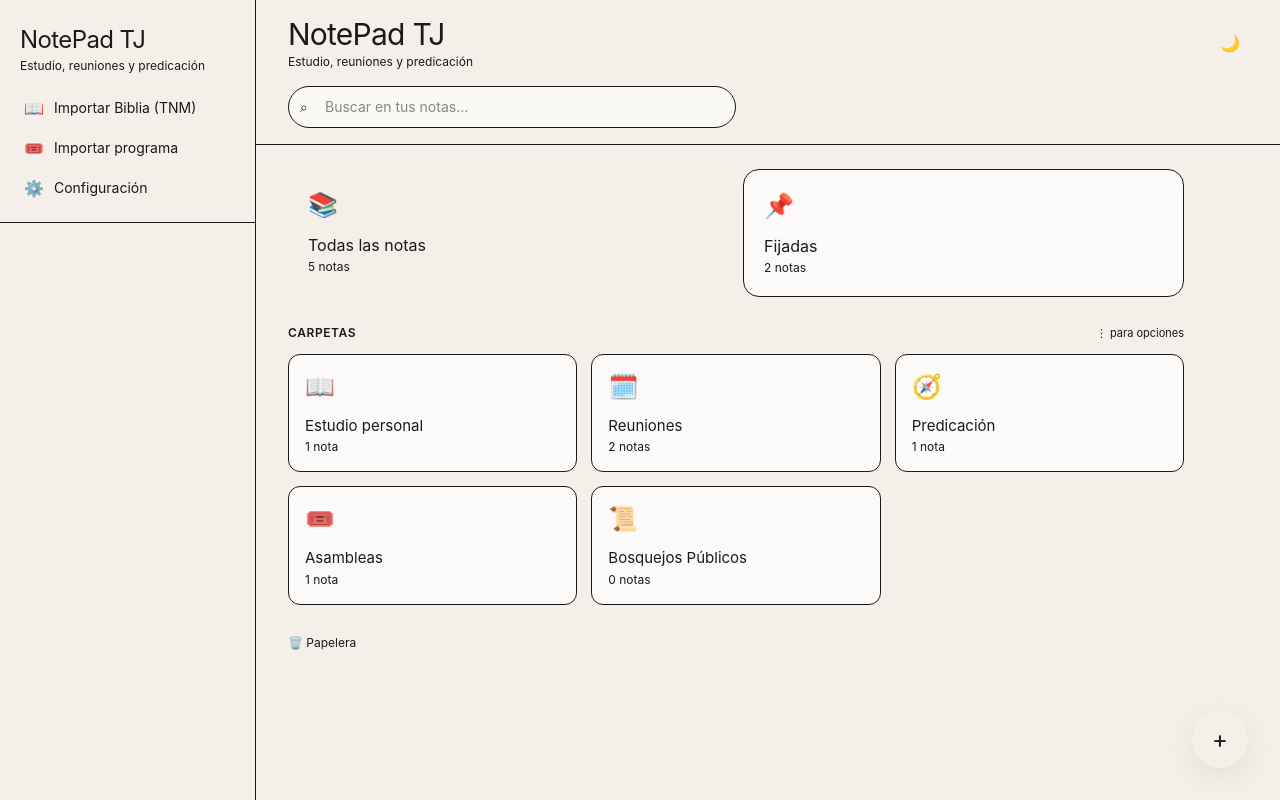
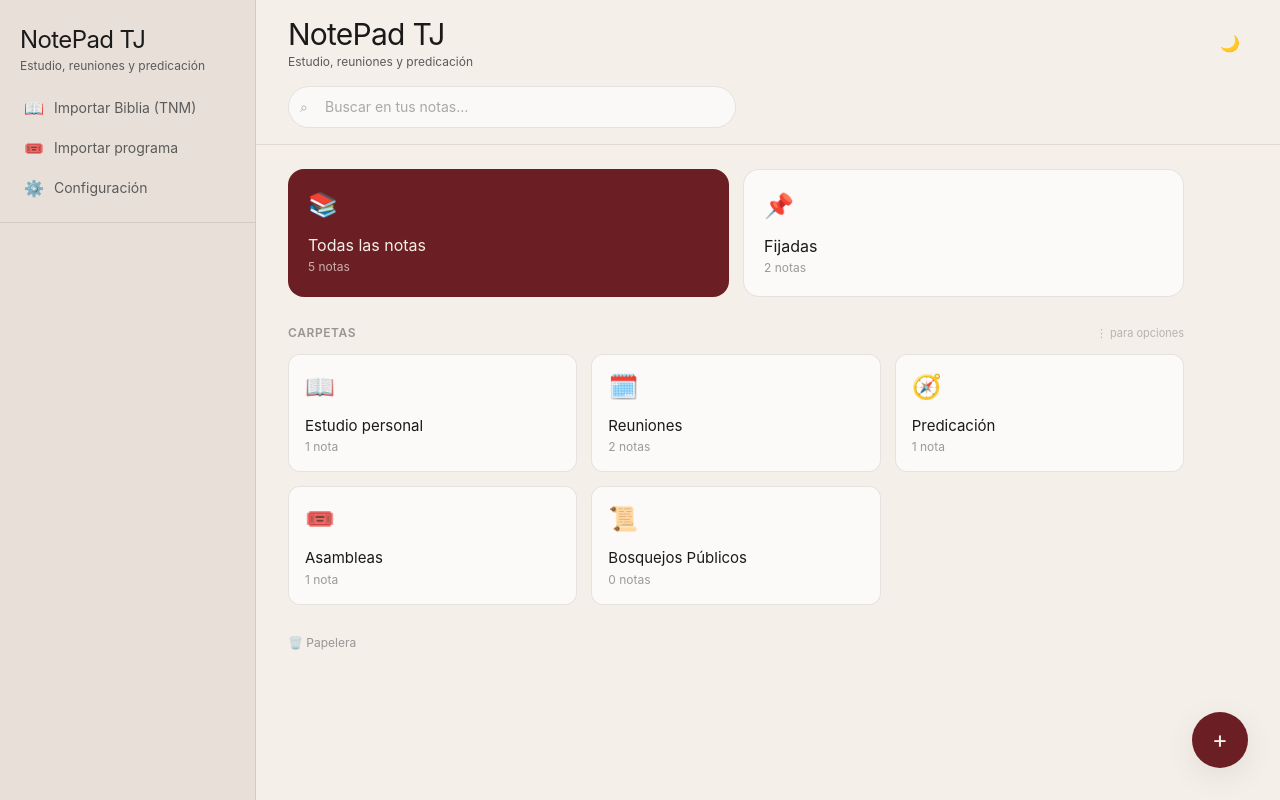
Before and after one commit to yeancq/NotePad-Tj, a React (Vite) app: page / in a window 1280 px wide. Built offline with nearby package versions, Linux system fonts and the light colour scheme.

Commit message:
Update index.css

```diff
--- a/src/index.css
+++ b/src/index.css
@@ -1,4 +1,59 @@
 @import "tailwindcss";
+
+/* ============================================================
+   🎨 EXTENDER COLORES DE TAILWIND CON @theme
+   ============================================================ */
+
+@theme {
+  /* 🔸 Tema cálido (actual) */
+  --color-parchment: #f5efe9;
+  --color-parchment-dim: #e8e0d8;
+  --color-ink: #1a1a1a;
+  --color-ink-soft: #5a5a5a;
+  --color-ink-muted: #8a8a8a;
+  --color-leather: #d4a373;
+  --color-leather-deep: #b8935a;
+  --color-leather-soft: #e8d5b8;
+
+  /* 🔹 Tema Azul Marino */
+  --color-marine-bg: #f8fafc;
+  --color-marine-bg-dim: #eef2f6;
+  --color-marine-surface: #ffffff;
+  --color-marine-surface-2: #f1f5f9;
+  --color-marine-text: #0f172a;
+  --color-marine-text-soft: #334155;
+  --color-marine-text-muted: #64748b;
+  --color-marine-primary: #1e293b;
+  --color-marine-primary-deep: #0f172a;
+  --color-marine-primary-soft: #334155;
+  --color-marine-accent: #c5a059;
+  --color-marine-accent-soft: #f0e8d6;
+
+  /* 🔸 Tema oscuro */
+  --color-night: #1a1a1a;
+  --color-night-dim: #121212;
+  --color-night-surface: #2a2a2a;
+  --color-night-surface-2: #333333;
+  --color-night-text: #e8e8e8;
+  --color-night-text-soft: #aaaaaa;
+  --color-night-text-muted: #777777;
+  --color-night-gilt: #d4a373;
+  --color-night-gilt-soft: #5a4a3a;
+
+  /* 🔹 Tema oscuro marino */
+  --color-marine-dark-bg: #0f172a;
+  --color-marine-dark-bg-dim: #0a0f1e;
+  --color-marine-dark-surface: #1e293b;
+  --color-marine-dark-surface-2: #2a3a4a;
+  --color-marine-dark-text: #f1f5f9;
+  --color-marine-dark-text-soft: #cbd5e1;
+  --color-marine-dark-text-muted: #94a3b8;
+  --color-marine-dark-primary: #c5a059;
+  --color-marine-dark-primary-deep: #d4a373;
+  --color-marine-dark-primary-soft: #4a4030;
+  --color-marine-dark-accent: #c5a059;
+  --color-marine-dark-accent-soft: #3a3528;
+}
 
 /* ============================================================
    🌐 VARIABLES CSS GLOBALES (Temas)
@@ -7,24 +62,24 @@
 /* 🔸 TEMA POR DEFECTO (Cálido / Actual) */
 :root {
   /* Fondos */
-  --color-bg: #f5efe9;
-  --color-bg-dim: #e8e0d8;
+  --color-bg: var(--color-parchment);
+  --color-bg-dim: var(--color-parchment-dim);
   --color-surface: #ffffff;
   --color-surface-2: #faf7f3;
 
   /* Textos */
-  --color-text: #1a1a1a;
-  --color-text-soft: #5a5a5a;
-  --color-text-muted: #8a8a8a;
+  --color-text: var(--color-ink);
+  --color-text-soft: var(--color-ink-soft);
+  --color-text-muted: var(--color-ink-muted);
 
   /* Acentos y primarios */
-  --color-primary: #d4a373;
-  --color-primary-deep: #b8935a;
-  --color-primary-soft: #e8d5b8;
-  --color-primary-text: #d4a373;
+  --color-primary: var(--color-leather);
+  --color-primary-deep: var(--color-leather-deep);
+  --color-primary-soft: var(--color-leather-soft);
+  --color-primary-text: var(--color-leather);
 
   /* Secundarios */
-  --color-accent: #d4a373;
+  --color-accent: var(--color-leather);
   --color-accent-soft: #f0e4d6;
 
   /* Sombras y bordes */
@@ -38,78 +93,75 @@
 
 /* 🔹 TEMA "AZUL MARINO & DORADO" (claro) */
 [data-theme="marine"] {
-  --color-bg: #f8fafc;
-  --color-bg-dim: #eef2f6;
-  --color-surface: #ffffff;
-  --color-surface-2: #f1f5f9;
+  --color-bg: var(--color-marine-bg);
+  --color-bg-dim: var(--color-marine-bg-dim);
+  --color-surface: var(--color-marine-surface);
+  --color-surface-2: var(--color-marine-surface-2);
 
-  --color-text: #0f172a;
-  --color-text-soft: #334155;
-  --color-text-muted: #64748b;
+  --color-text: var(--color-marine-text);
+  --color-text-soft: var(--color-marine-text-soft);
+  --color-text-muted: var(--color-marine-text-muted);
 
-  --color-primary: #1e293b;
-  --color-primary-deep: #0f172a;
-  --color-primary-soft: #334155;
-  --color-primary-text: #1e293b;
+  --color-primary: var(--color-marine-primary);
+  --color-primary-deep: var(--color-marine-primary-deep);
+  --color-primary-soft: var(--color-marine-primary-soft);
+  --color-primary-text: var(--color-marine-primary);
 
-  --color-accent: #c5a059;
-  --color-accent-soft: #f0e8d6;
+  --color-accent: var(--color-marine-accent);
+  --color-accent-soft: var(--color-marine-accent-soft);
 
   --color-shadow: rgba(0, 0, 0, 0.04);
   --color-border: rgba(0, 0, 0, 0.06);
-
   --shadow-card: 0 2px 8px rgba(0, 0, 0, 0.04);
   --shadow-lg: 0 8px 32px rgba(0, 0, 0, 0.06);
 }
 
 /* 🔸 TEMA OSCURO (Cálido) */
 [data-theme="dark"] {
-  --color-bg: #1a1a1a;
-  --color-bg-dim: #121212;
-  --color-surface: #2a2a2a;
-  --color-surface-2: #333333;
+  --color-bg: var(--color-night);
+  --color-bg-dim: var(--color-night-dim);
+  --color-surface: var(--color-night-surface);
+  --color-surface-2: var(--color-night-surface-2);
 
-  --color-text: #e8e8e8;
-  --color-text-soft: #aaaaaa;
-  --color-text-muted: #777777;
+  --color-text: var(--color-night-text);
+  --color-text-soft: var(--color-night-text-soft);
+  --color-text-muted: var(--color-night-text-muted);
 
-  --color-primary: #d4a373;
-  --color-primary-deep: #b8935a;
-  --color-primary-soft: #5a4a3a;
-  --color-primary-text: #d4a373;
+  --color-primary: var(--color-night-gilt);
+  --color-primary-deep: var(--color-leather-deep);
+  --color-primary-soft: var(--color-night-gilt-soft);
+  --color-primary-text: var(--color-night-gilt);
 
-  --color-accent: #d4a373;
+  --color-accent: var(--color-night-gilt);
   --color-accent-soft: #3a332a;
 
   --color-shadow: rgba(0, 0, 0, 0.3);
   --color-border: rgba(255, 255, 255, 0.06);
-
   --shadow-card: 0 2px 8px rgba(0, 0, 0, 0.2);
   --shadow-lg: 0 8px 32px rgba(0, 0, 0, 0.3);
 }
 
 /* 🔹 TEMA OSCURO (Azul Marino) */
 [data-theme="marine-dark"] {
-  --color-bg: #0f172a;
-  --color-bg-dim: #0a0f1e;
-  --color-surface: #1e293b;
-  --color-surface-2: #2a3a4a;
+  --color-bg: var(--color-marine-dark-bg);
+  --color-bg-dim: var(--color-marine-dark-bg-dim);
+  --color-surface: var(--color-marine-dark-surface);
+  --color-surface-2: var(--color-marine-dark-surface-2);
 
-  --color-text: #f1f5f9;
-  --color-text-soft: #cbd5e1;
-  --color-text-muted: #94a3b8;
+  --color-text: var(--color-marine-dark-text);
+  --color-text-soft: var(--color-marine-dark-text-soft);
+  --color-text-muted: var(--color-marine-dark-text-muted);
 
-  --color-primary: #c5a059;
-  --color-primary-deep: #d4a373;
-  --color-primary-soft: #4a4030;
-  --color-primary-text: #c5a059;
+  --color-primary: var(--color-marine-dark-primary);
+  --color-primary-deep: var(--color-marine-dark-primary-deep);
+  --color-primary-soft: var(--color-marine-dark-primary-soft);
+  --color-primary-text: var(--color-marine-dark-primary);
 
-  --color-accent: #c5a059;
-  --color-accent-soft: #3a3528;
+  --color-accent: var(--color-marine-dark-accent);
+  --color-accent-soft: var(--color-marine-dark-accent-soft);
 
   --color-shadow: rgba(0, 0, 0, 0.4);
   --color-border: rgba(255, 255, 255, 0.06);
-
   --shadow-card: 0 2px 8px rgba(0, 0, 0, 0.3);
   --shadow-lg: 0 8px 32px rgba(0, 0, 0, 0.4);
 }
@@ -179,6 +231,9 @@ body {
 .bg-primary-soft {
   background-color: var(--color-primary-soft);
 }
+.border-primary {
+  border-color: var(--color-primary);
+}
 
 /* Bordes */
 .border-theme {
```
